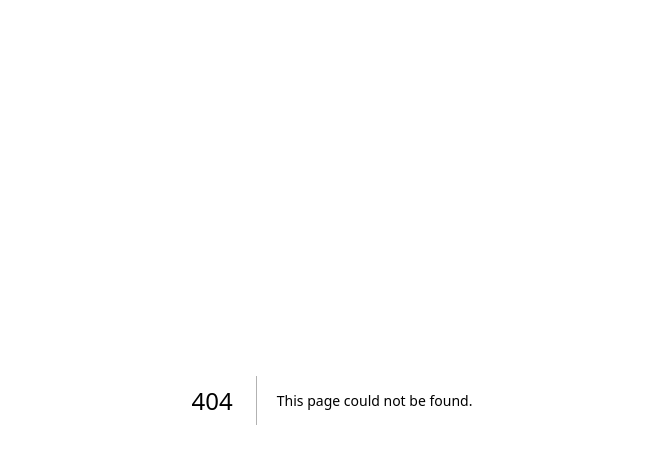
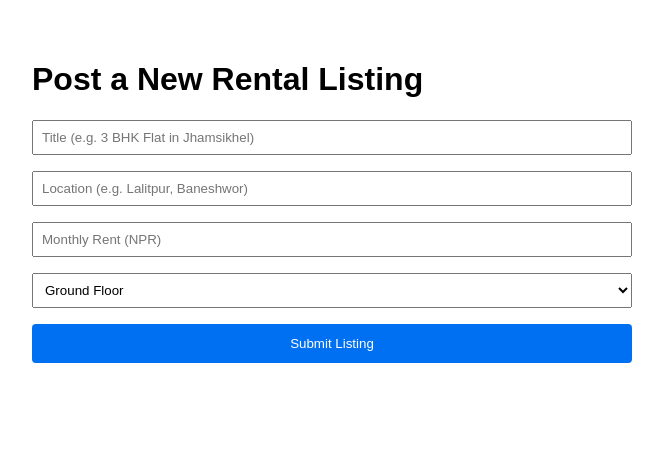
Before and after one commit to pankajshah-3622/ktm-rentals, a Next.js app in the folder frontend/: page /add-listing in a window 1280 px wide. Before the commit this address had no page. Shown: the top 464 px of the page, without its empty margins (308-971 px from the left). Built offline with nearby package versions, Linux system fonts and the light colour scheme.

Commit message:
Replace and consolidate full frontend and backend codebase

```diff
--- /dev/null
+++ b/frontend/app/add-listing/page.js
@@ -0,0 +1,71 @@
+'use client';
+import { useState } from 'react';
+
+export default function AddListing() {
+  const [formData, setFormData] = useState({
+    title: '',
+    location: '',
+    price: '',
+    floor_level: '1st Floor',
+    water_facility: 'Melamchi + Underground Tanker',
+  });
+
+  const handleSubmit = async (e) => {
+    e.preventDefault();
+    const apiUrl = process.env.NEXT_PUBLIC_API_URL || "https://ktm-rental-api.onrender.com";
+
+    const res = await fetch(`${apiUrl}/listings`, {
+      method: 'POST',
+      headers: { 'Content-Type': 'application/json' },
+      body: JSON.stringify({
+        ...formData,
+        price: parseFloat(formData.price),
+        parking_available: true,
+        is_verified_owner: true
+      }),
+    });
+
+    if (res.ok) {
+      alert('Listing created successfully!');
+      window.location.href = '/';
+    } else {
+      alert('Failed to create listing.');
+    }
+  };
+
+  return (
+    <main style={{ padding: '2rem', fontFamily: 'sans-serif', maxWidth: '600px', margin: '0 auto' }}>
+      <h1>Post a New Rental Listing</h1>
+      <form onSubmit={handleSubmit} style={{ display: 'flex', flexDirection: 'column', gap: '1rem' }}>
+        <input
+          placeholder="Title (e.g. 3 BHK Flat in Jhamsikhel)"
+          required
+          onChange={(e) => setFormData({...formData, title: e.target.value})}
+          style={{ padding: '0.5rem' }}
+        />
+        <input
+          placeholder="Location (e.g. Lalitpur, Baneshwor)"
+          required
+          onChange={(e) => setFormData({...formData, location: e.target.value})}
+          style={{ padding: '0.5rem' }}
+        />
+        <input
+          placeholder="Monthly Rent (NPR)"
+          type="number"
+          required
+          onChange={(e) => setFormData({...formData, price: e.target.value})}
+          style={{ padding: '0.5rem' }}
+        />
+        <select onChange={(e) => setFormData({...formData, floor_level: e.target.value})} style={{ padding: '0.5rem' }}>
+          <option>Ground Floor</option>
+          <option>1st Floor</option>
+          <option>2nd Floor</option>
+          <option>Top Floor</option>
+        </select>
+        <button type="submit" style={{ padding: '0.75rem', background: '#0070f3', color: '#fff', border: 'none', borderRadius: '4px', cursor: 'pointer' }}>
+          Submit Listing
+        </button>
+      </form>
+    </main>
+  );
+}
```
Also changed, not shown: frontend/app/page.js (+17 -40 lines), 2 other files (tests, documents, lock files or other folders).
